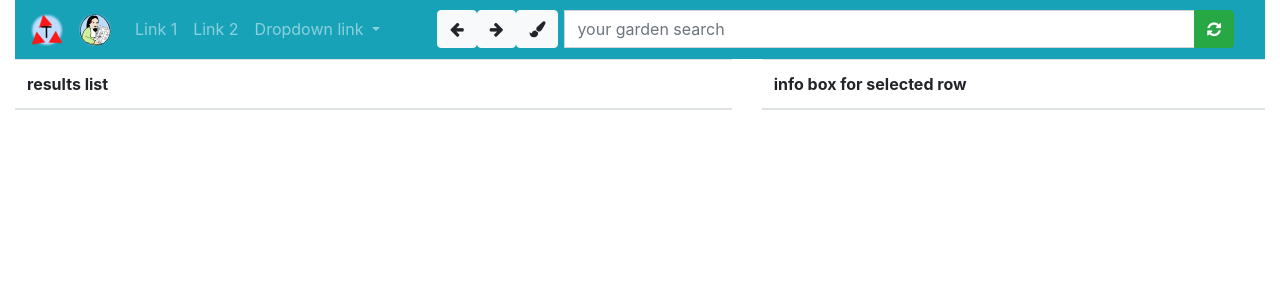
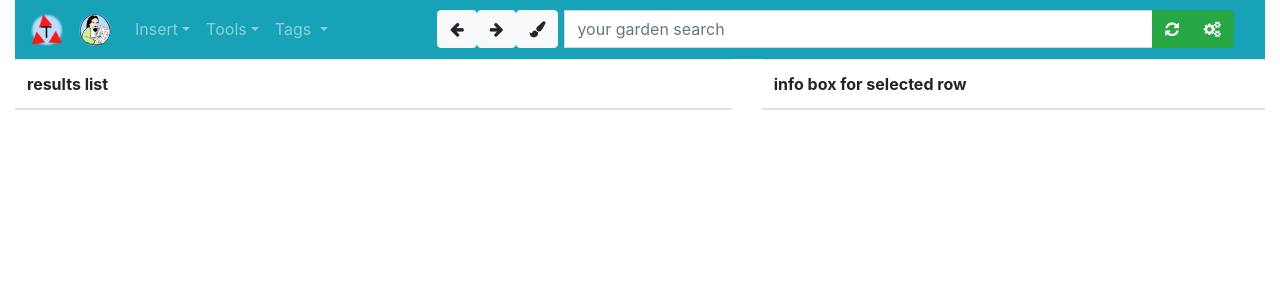
Before and after one commit to Ghini/server, a Django app: page /browse/ in a window 1280 px wide. Shown: the top 300 px of the page. Run offline with Django 3.2, Linux system fonts and the light colour scheme; lists and menus that the app fills with data are empty; some libraries are stand-ins or nearby versions.

Commit message:
copying the ghini.desktop menu

```diff
--- a/browse/templates/index.html
+++ b/browse/templates/index.html
@@ -255,22 +255,34 @@
 
       <!-- Links -->
       <ul class="navbar-nav mr-auto">
-        <li class="nav-item">
-          <a class="nav-link" href="#">Link 1</a>
+        <li class="nav-item dropdown">
+          <a class="nav-link dropdown-toggle" href="#" id="navbardrop" data-toggle="dropdown">Insert</a>
+          <div class="dropdown-menu" id="insert-menu">
+            <a class="dropdown-item" href="#">Taxon</a>
+            <a class="dropdown-item" href="#">Contact</a>
+            <a class="dropdown-item" href="#">Accession</a>
+            <a class="dropdown-item" href="#">Plant</a>
+            <a class="dropdown-item" href="#">Location</a>
+          </div>
         </li>
-        <li class="nav-item">
-          <a class="nav-link" href="#">Link 2</a>
+        <li class="nav-item dropdown" >
+          <a class="nav-link dropdown-toggle" href="#" id="navbardrop" data-toggle="dropdown">Tools</a>
+          <div class="dropdown-menu" id="tools-menu">
+            <a class="dropdown-item" href="#">Institution</a>
+            <a class="dropdown-item" href="#">Backup</a>
+            <a class="dropdown-item" href="#">Import</a>
+            <a class="dropdown-item" href="#">Export</a>
+            <a class="dropdown-item" href="#">Report</a>
+          </div>
         </li>
 
         <!-- Dropdown -->
         <li class="nav-item dropdown">
           <a class="nav-link dropdown-toggle" href="#" id="navbardrop" data-toggle="dropdown">
-            Dropdown link
+            Tags
           </a>
-          <div class="dropdown-menu">
-            <a class="dropdown-item" href="#">Link 1</a>
-            <a class="dropdown-item" href="#">Link 2</a>
-            <a class="dropdown-item" href="#">Link 3</a>
+          <div class="dropdown-menu" id="tags-menu">
+            <a class="dropdown-item" href="#">Apply Tag</a>
           </div>
         </li>
       </ul>
@@ -290,6 +302,11 @@
           <div class="input-group-append">
             <button class="btn btn-success" id="search-filter-button">
               <span class="fa fa-refresh"></span>
+            </button>
+          </div>
+          <div class="input-group-append">
+            <button class="btn btn-success" id="query-builder-button">
+              <span class="fa fa-gears"></span>
             </button>
           </div>
         </div>
```
Lines whose indentation alone changed are shown as unchanged.
